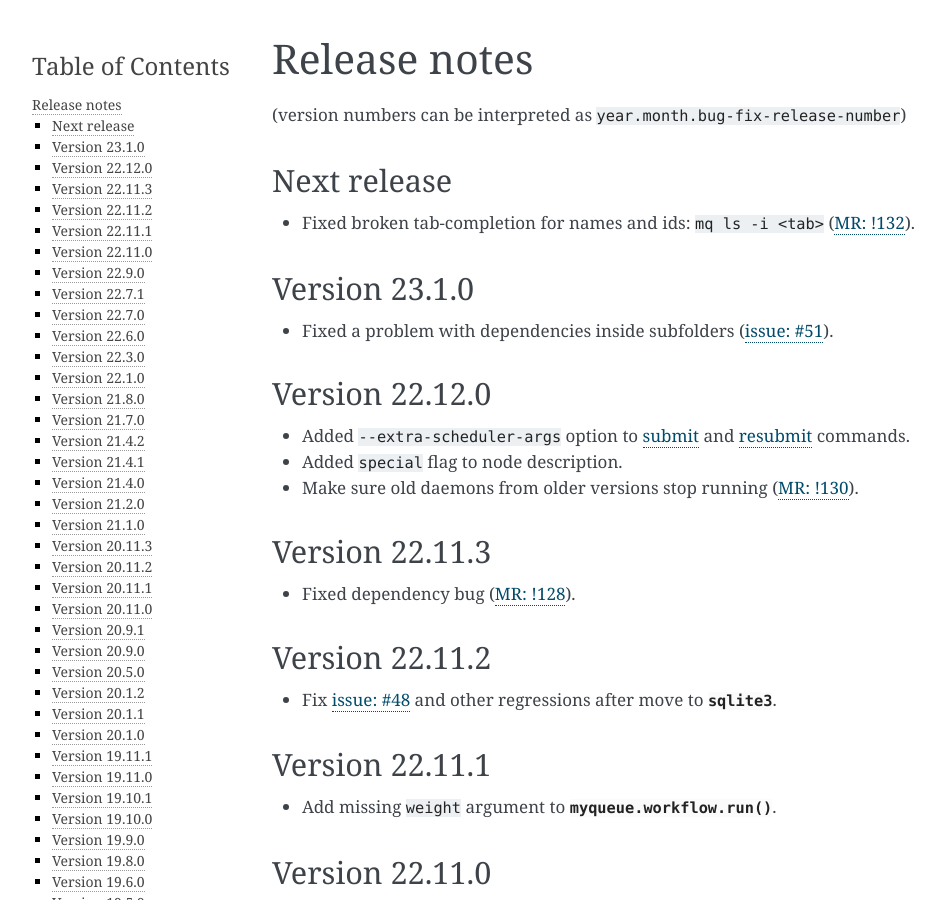
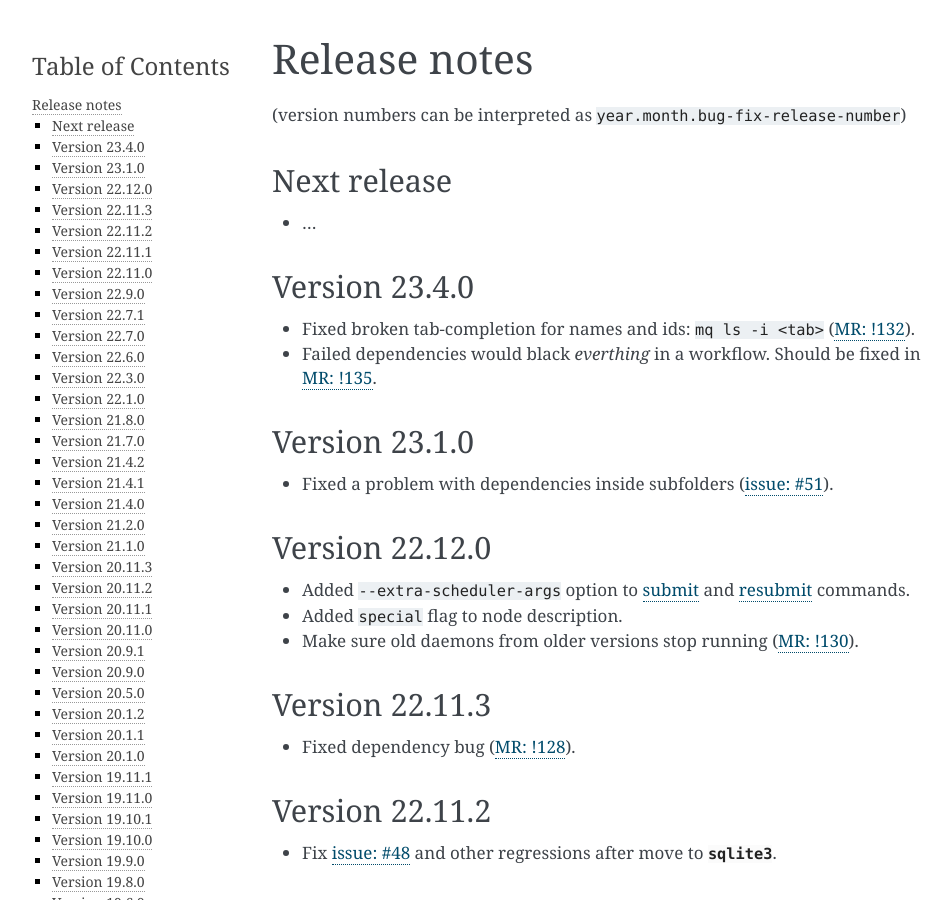
Before and after one commit to Yangxinsix/myqueue, a Sphinx documentation site: the page built from docs/releasenotes.rst, in a window 1280 px wide and 900 px high. Shown: the whole window, without its empty margins (148-1098 px from the left). Built offline with Sphinx 7.4.7, drawn with Linux system fonts in a browser that asks for light colours.

Commit message:
Version 23.4.1b1

```diff
--- a/docs/releasenotes.rst
+++ b/docs/releasenotes.rst
@@ -11,8 +11,16 @@ Release notes
 Next release
 ============
 
+* ...
+
+
+Version 23.4.0
+==============
+
 * Fixed broken tab-completion for names and ids: ``mq ls -i <tab>``
   (:mr:`132`).
+* Failed dependencies would black *everthing* in a workflow.  Should be
+  fixed in :mr:`135`.
 
 
 Version 23.1.0
--- a/myqueue/__init__.py
+++ b/myqueue/__init__.py
@@ -9,7 +9,7 @@ if TYPE_CHECKING:
     from myqueue.task import Task
 
 
-__version__ = '23.4.0'
+__version__ = '23.4.1b1'
 
 
 def submit(*tasks: Task, verbosity: int = 1, dry_run: bool = False) -> None:
```
